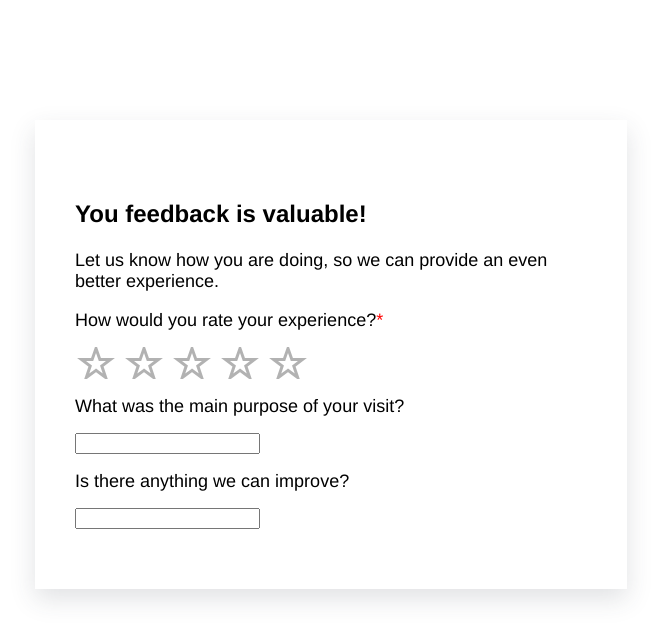
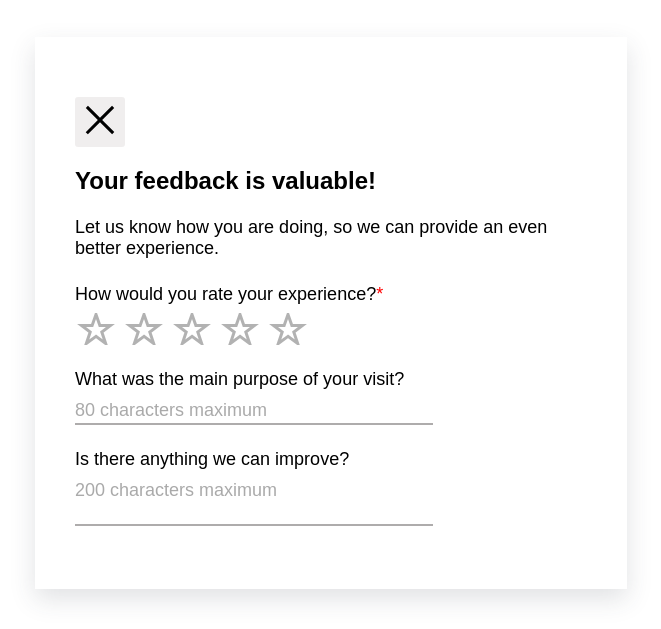
Before and after one commit to su0329/cleverer, a React (Create React App) app: page / in a window 1280 px wide. Shown: the part 171-800 px from the top of the page, without its empty margins (589-1250 px from the left). Built offline with nearby package versions, Linux system fonts and the light colour scheme.

Commit message:
create styled input and text area, styling adjustments

```diff
--- a/src/App.css
+++ b/src/App.css
@@ -1,3 +1,12 @@
+body, div, p, h1, h2, h3, input, label, textarea {
+    font-family: Arial, sans-serif;
+}
+
+textarea{
+    height: auto;
+    resize: none;
+}
+
 .title{
     font-size: 24px;
     line-height: 1.5;
@@ -9,6 +18,10 @@
     line-height: 1.2;
 }
 
+.form-input-label{
+    margin: 25px 0px 10px 0px;
+}
+
 .red{
     margin: 0;
     color: red;
--- a/src/component/Rating/index.css
+++ b/src/component/Rating/index.css
@@ -8,6 +8,15 @@
     max-width: 40%;
     font-size: 18px;
     line-height: 1;
+}
+
+#rating-widget > #rating-widget-close-button{
+   height: 50px;
+   aspect-ratio: 1;
+   outline: none;
+   border: none;
+   border-radius: 3px;
+   background-color: rgba(238, 235, 235, 0.839);
 }
 
 .star-rating-radios {
@@ -43,12 +52,14 @@
     height: 100%;
 }
 
+/** user select effects, color changes based on user's rating */
 .star-rating-radios > input[type='radio']:checked + label > svg {
     fill: gold;
     stroke: yellow;
 }
 
-label:hover > svg,label:hover ~ label > svg{
+/** hover effects, color changes to hovered one and all stars before*/
+.star-rating-radios > label:hover > svg, .star-rating-radios > label:hover ~ label > svg{
     fill: gold;
     stroke: yellow;
 }
--- a/src/component/Rating/index.tsx
+++ b/src/component/Rating/index.tsx
@@ -1,5 +1,15 @@
-import React from "react"
-import "./index.css"
+import React from "react";
+import "./index.css";
+import UnderscoredInput from "../UnderscoredInput";
+import UnderscoredTextArea from "../UnderscoredInput/UnderScoredTextArea";
+
+const CloseIcon = React.memo(function CloseIcon() {
+    return (
+        <svg viewBox="0 0 50 50">
+            <path d="M 9.15625 6.3125 L 6.3125 9.15625 L 22.15625 25 L 6.21875 40.96875 L 9.03125 43.78125 L 25 27.84375 L 40.9375 43.78125 L 43.78125 40.9375 L 27.84375 25 L 43.6875 9.15625 L 40.84375 6.3125 L 25 22.15625 Z"></path>
+        </svg>
+    )
+})
 
 const StarIcon = React.memo(function StarIcon() {
     return (
@@ -64,19 +74,50 @@ function StarRatingRadio({numberOfOptions: maxValue, selectedValue, setSelectVal
 }
 
 export default function RatingWidget() {
+    const [minimized, setMinimized] = React.useState(false);
     const [starRating, setStarRating] = React.useState(0);
+    const [purpose, setPurpose] = React.useState("");
+    const [improvement, setImprovement] = React.useState("");
+
+    if (minimized) {
+        <div className="rating-widget" id="rating-widget-minimized">
+            <button onClick={() => setMinimized(false)}>Give a Feedback?</button>
+        </div>
+    }
+
     return (
         <div className="rating-widget" id="rating-widget">
-            <h1 className="title">You feedback is valuable!</h1>
+
+            <button className="form-action-close" id="rating-widget-close-button" onClick={()=> setMinimized(true)}>
+                <CloseIcon/>
+            </button>
+
+            <h1 className="title">Your feedback is valuable!</h1>
             <p className="subtitle"> Let us know how you are doing, so we can provide an even better experience.</p>
-            <p>How would you rate your experience?<label className="red">*</label></p>
 
+            <p className="form-input-label">How would you rate your experience?<label className="red">*</label></p>
             <StarRatingRadio numberOfOptions={5} selectedValue={starRating} setSelectValue={setStarRating}/>
 
-            <p>What was the main purpose of your visit?</p>
-            <input></input>
-            <p>Is there anything we can improve?</p>
-            <input></input>
+            <p className="form-input-label">What was the main purpose of your visit?</p>
+            <UnderscoredInput
+                id="rating-widget-input-purpose"
+                value={purpose}
+                onChange={(event) => setPurpose(event.target.value)}
+                placeholder="80 characters maximum"
+                maxLength={80}
+                style={{width:"70%"}}
+            />
+
+            <p className="form-input-label">Is there anything we can improve?</p>
+            <UnderscoredTextArea
+                className="form-input"
+                id="rating-widget-input-improvement"
+                value={improvement}
+                onChange={(event) => setImprovement(event.target.value)}
+                placeholder="200 characters maximum"
+                maxLength={200}
+                style={{width:"70%"}}
+            />
         </div>
     )
 }
--- /dev/null
+++ b/src/component/UnderscoredInput/UnderScoredTextArea.tsx
@@ -0,0 +1,9 @@
+import React from "react";
+import "./index.css";
+
+
+const UnderscoredTextArea = React.memo(function UnderscoredTextArea(props: React.DetailedHTMLProps<React.InputHTMLAttributes<HTMLTextAreaElement>, HTMLTextAreaElement>) {
+    return <textarea {...props} className="form-input"/>
+})
+
+export default React.memo(UnderscoredTextArea);
--- /dev/null
+++ b/src/component/UnderscoredInput/index.css
@@ -0,0 +1,17 @@
+.form-input, .form-input:focus {
+    outline: none;
+    border: none;
+    border-bottom: 2px solid #aeacac;
+    font-size: 18px;
+    padding: 2px 0px;
+    transition: padding 0.3s ease;
+}
+
+.form-input:focus {
+   border-bottom-color: blue;
+   padding: 5px 0px;
+}
+
+.form-input::placeholder {
+    color: #aaa;
+}
--- /dev/null
+++ b/src/component/UnderscoredInput/index.tsx
@@ -0,0 +1,9 @@
+import React from "react";
+import "./index.css";
+
+
+const UnderscoredInput = React.memo(function UnderscoredInput(props: React.DetailedHTMLProps<React.InputHTMLAttributes<HTMLInputElement>, HTMLInputElement>) {
+    return <input {...props} className="form-input"/>
+})
+
+export default React.memo(UnderscoredInput);
--- a/src/index.css
+++ /dev/null
@@ -1,13 +0,0 @@
-body {
-  margin: 0;
-  font-family: -apple-system, BlinkMacSystemFont, 'Segoe UI', 'Roboto', 'Oxygen',
-    'Ubuntu', 'Cantarell', 'Fira Sans', 'Droid Sans', 'Helvetica Neue',
-    sans-serif;
-  -webkit-font-smoothing: antialiased;
-  -moz-osx-font-smoothing: grayscale;
-}
-
-code {
-  font-family: source-code-pro, Menlo, Monaco, Consolas, 'Courier New',
-    monospace;
-}
--- a/src/index.tsx
+++ b/src/index.tsx
@@ -1,6 +1,5 @@
 import React from 'react';
 import ReactDOM from 'react-dom/client';
-import './index.css';
 import App from './App';
 import reportWebVitals from './reportWebVitals';
 
```
Also changed, not shown: src/logo.svg (deleted).
